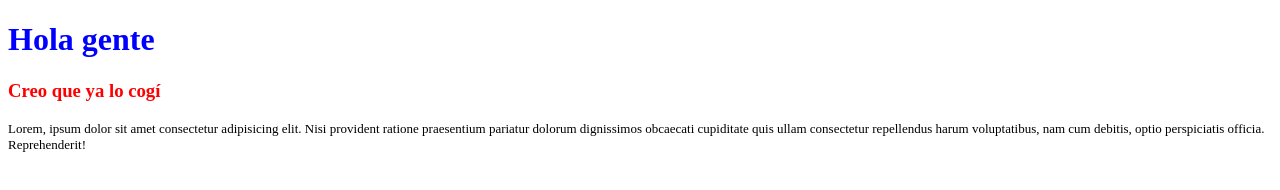
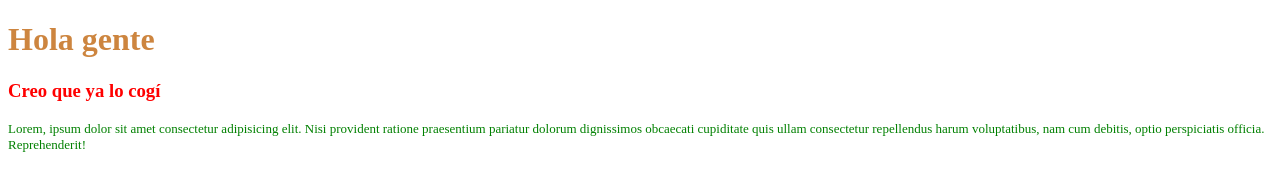
Before and after one commit to Luis1Gonzalez/ramas2, a plain HTML site: page index.html in a window 1280 px wide. Drawn offline with Linux system fonts and the light colour scheme.

Commit message:
un erro en el css

```diff
--- a/estilos.css
+++ b/estilos.css
@@ -7,10 +7,10 @@ h3{
 }
 
 p{
-    colore:green;
+    color:green;
     font-size: 13px;
 }
 
 h1{
-    colore:peru;
+    color:peru;
 }
```
